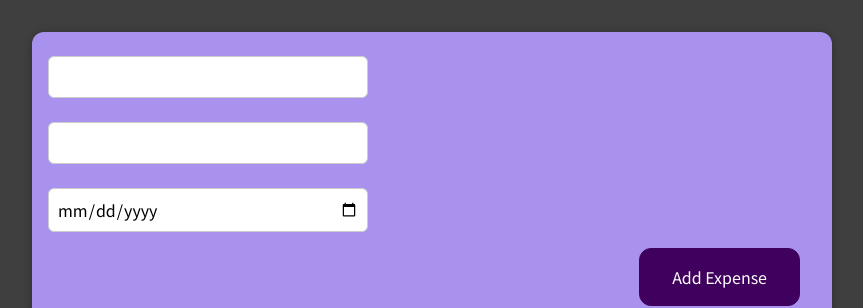
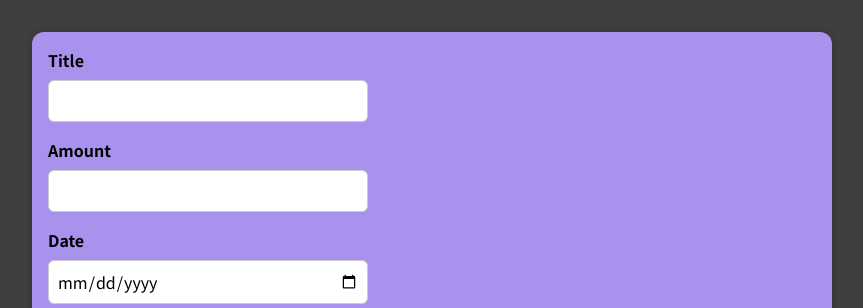
Before and after one commit to diebanz/ExpensesApp, a React (Create React App) app: page / in a window 1280 px wide. Shown: the top 308 px of the page, without its empty margins (208-1071 px from the left). Built offline with nearby package versions, Linux system fonts and the light colour scheme.

Commit message:
Child-to-parent practise

```diff
--- a/src/App.js
+++ b/src/App.js
@@ -29,9 +29,13 @@ function App() {
         },
     ];
 
+    const addExpenseHandler = (expense) => {
+        console.log("In App.js");
+        console.log(expense);
+    };
     return (
         <div>
-            <NewExpense />
+            <NewExpense onAddExpense={addExpenseHandler} />
             <ExpenseDisplay items={expenses} />
         </div>
     );
--- a/src/components/NewExpense/ExpenseForm.js
+++ b/src/components/NewExpense/ExpenseForm.js
@@ -2,7 +2,7 @@ import React, { useState } from "react";
 
 import "./ExpenseForm.css";
 
-function ExpenseForm() {
+function ExpenseForm(props) {
     const [enteredTitle, setEnteredTitle] = useState("");
     const [enteredAmount, setEnteredAmount] = useState("");
     const [enteredDate, setEnteredDate] = useState("");
@@ -13,7 +13,7 @@ function ExpenseForm() {
     const titleChangeHandler = (event) => {
         setEnteredTitle(event.target.value);
 
-        // //setUserInput((prevState) => {
+        // setUserInput((prevState) => {
         // return {...prevInput, enteredTitle:event.target.value};
         // })
     };
@@ -25,33 +25,53 @@ function ExpenseForm() {
         setEnteredDate(event.target.value);
     };
 
+    const submitHandler = (event) => {
+        event.preventDefault();
+
+        const expenseDate = {
+            title: enteredTitle,
+            amount: enteredAmount,
+            date: new Date(enteredDate),
+        };
+        props.onSaveExpenseDate(expenseDate);
+        setEnteredTitle("");
+        setEnteredAmount("");
+        setEnteredDate("");
+    };
+
     return (
-        <form>
+        <form onSubmit={submitHandler}>
             <div className="new-expense__controls">
                 <div className="new-expense__control">
-                    <label>{enteredTitle}</label>
-                    <input type="text" onChange={titleChangeHandler}></input>
+                    <label>Title</label>
+                    <input
+                        type="text"
+                        value={enteredTitle}
+                        onChange={titleChangeHandler}
+                    ></input>
                 </div>
             </div>
             <div className="new-expense__controls">
                 <div className="new-expense__control">
-                    <label>{enteredAmount}</label>
+                    <label>Amount</label>
                     <input
                         type="number"
                         min="0.01"
                         step="0.01"
                         onChange={amountChangeHandler}
+                        value={enteredAmount}
                     ></input>
                 </div>
             </div>
             <div className="new-expense__controls">
                 <div className="new-expense__control">
-                    <label>{enteredDate}</label>
+                    <label>Date</label>
                     <input
                         type="date"
                         min="2019-01-01"
                         max="2022-12-31"
                         onChange={dateChangeHandler}
+                        value={enteredDate}
                     ></input>
                 </div>
             </div>
--- a/src/components/NewExpense/NewExpense.js
+++ b/src/components/NewExpense/NewExpense.js
@@ -1,10 +1,18 @@
 import ExpenseForm from "./ExpenseForm";
 import "./NewExpense.css";
 
-function NewExpense() {
+function NewExpense(props) {
+    const saveExpenseDateHandler = (enteredExpenseDate) => {
+        const expenseDate = {
+            ...enteredExpenseDate,
+            id: Math.random().toString(),
+        };
+        props.onAddExpense(expenseDate);
+    };
+
     return (
         <div className="new-expense">
-            <ExpenseForm />
+            <ExpenseForm onSaveExpenseDate={saveExpenseDateHandler} />
         </div>
     );
 }
```
Also changed, not shown: 1 other file (tests, documents, lock files or other folders).
